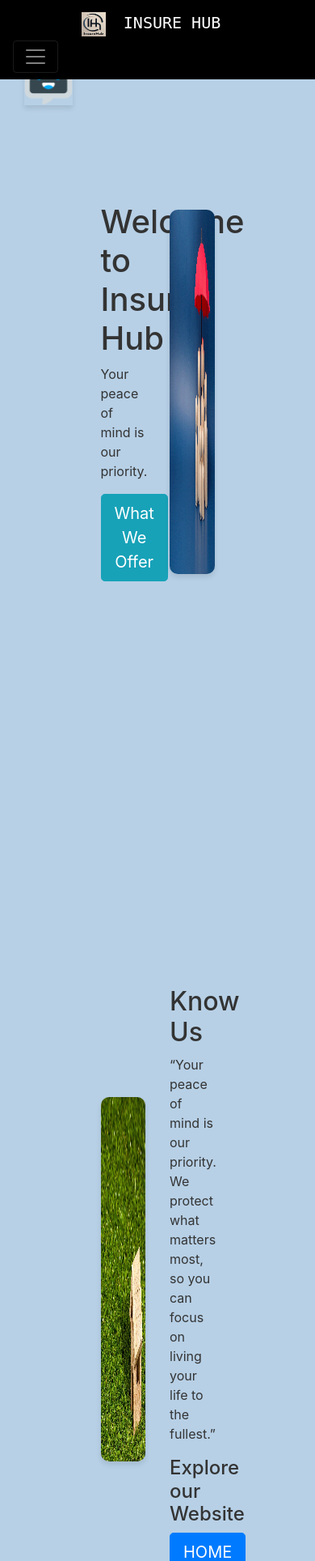
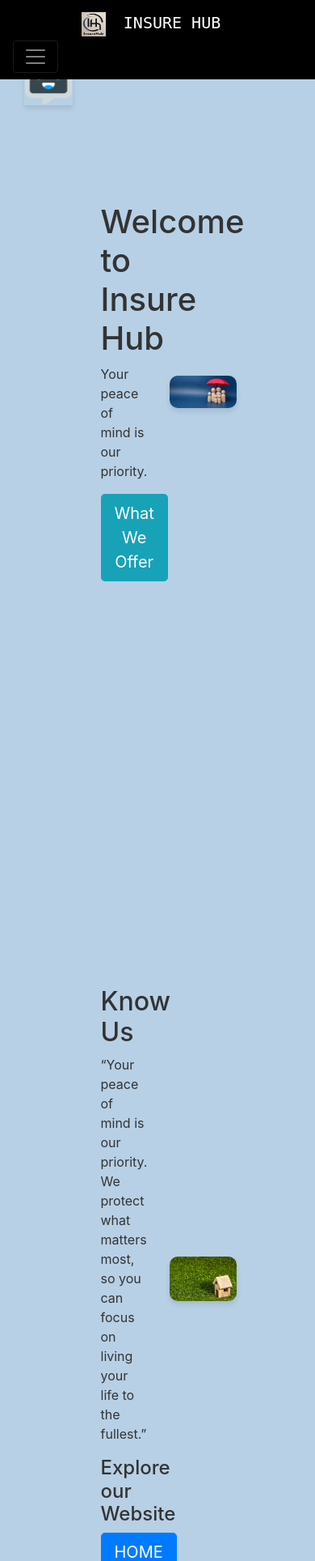
Before and after one commit to Sagnik0684/Insurance_Management, a Django app: page / in a window 390 px wide; the page is wider, and only the part inside the window is pictured. Shown: the top 1928 px of that part at 81% size. Run offline with Django 3.2, Linux system fonts and the light colour scheme; data that the repository does not hold is empty; parts of the project's set-up code (start-up, migrations or seed data) failed here and were passed over; some libraries are stand-ins or nearby versions.

Commit message:
Minor Changes to Home screen

```diff
--- a/templates/insurance/homepg.html
+++ b/templates/insurance/homepg.html
@@ -40,8 +40,8 @@
     }
 
     .image-section img {
-      max-width: 100%;
-      height: 450px;
+      max-width: 150%;
+      height: auto;
       border-radius: 10px;
       box-shadow: 0px 4px 6px rgba(0, 0, 0, 0.1);
     }
@@ -169,14 +169,16 @@
 <section id="about-section" class="jumbotron-section">
   <div class="container">
     <div class="row section-content">
-        <div class="col-md-6 image-section">
-          <img src="{% static 'image/about.jpg' %}" alt="About Us Image">
-        </div>
+      <!-- Move the text-section to the second column -->
       <div class="col-md-6 text-section">
         <h2>Know Us</h2>
         <p>“Your peace of mind is our priority. We protect what matters most, so you can focus on living your life to the fullest.”</p>
         <h4>Explore our Website</h4>
         <a class="btn btn-primary btn-lg" href="/" role="button">HOME</a>
+      </div>
+      <!-- Move the image-section to the first column -->
+      <div class="col-md-6 image-section">
+        <img src="{% static 'image/about.jpg' %}" alt="About Us Image">
       </div>
     </div>
   </div>
```
Also changed, not shown: db.sqlite3. Lines whose indentation alone changed are shown as unchanged.
